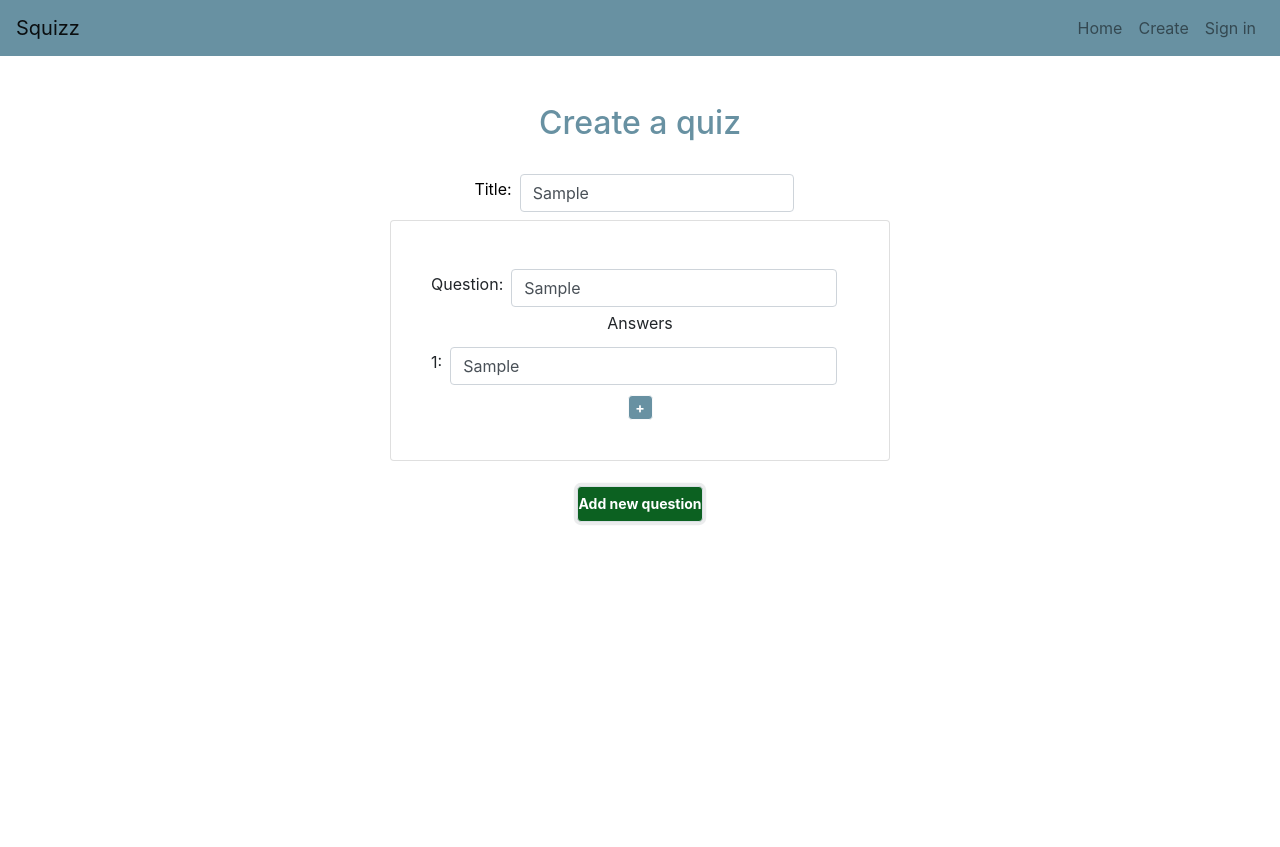
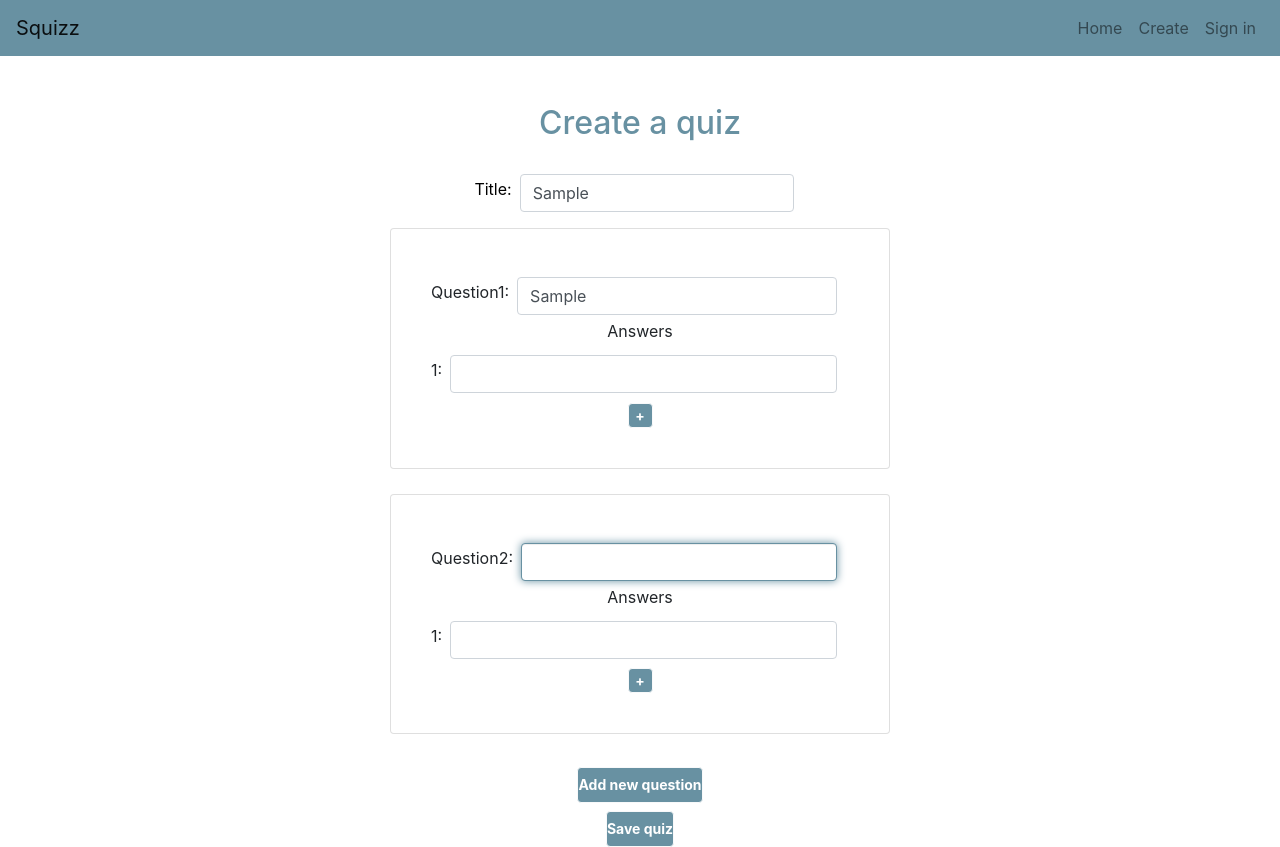
Before and after one commit to mohamedikhlaf27/Squizz, a React (Create React App) app in the folder app/: page /create in a window 1280 px wide. Both pictures are taken after typing "Sample", "Sample", "Sample" into the empty fields and a click on the button "Add new question". Before the commit the page ends 800 px from the top, so only its background shows below. Built offline with nearby package versions, Linux system fonts and the light colour scheme.

Commit message:
Add Question forms

```diff
--- a/app/src/Component/create/Create.css
+++ b/app/src/Component/create/Create.css
@@ -6,7 +6,7 @@
     margin: 0 auto 25px;
 }
 
-#addQuestion{
+#addQuestionBtn, #saveQuizBtn{
     background-color: rgb(104, 145, 162);
     padding: 0px;
     font-weight: 700;
@@ -14,7 +14,14 @@
     color: white;
 }
 
-#addAnswer{
+#saveQuizBtn:hover,
+#saveQuizBtn:active,
+#saveQuizBtn:focus {
+    background-color: rgb(12, 97, 33);
+}
+
+
+#addAnswerBtn{
     background-color: rgb(104, 145, 162);
     padding: 0px;
     font-weight: 700;
@@ -24,15 +31,15 @@
     width: 25px;
 }
 
-#addQuestion:hover,
-#addQuestion:active,
-#addQuestion:focus {
+#addQuestionBtn:hover,
+#addQuestionBtn:active,
+#addQuestionBtn:focus {
     background-color: rgb(12, 97, 33);
 }
 
-#addAnswer:hover,
-#addAnswer:active,
-#addAnswer:focus {
+#addAnswerBtn:hover,
+#addAnswerBtn:active,
+#addAnswerBtn:focus {
     background-color: rgb(12, 97, 33);
 }
 
@@ -43,3 +50,33 @@
 h2{
     color: rgb(104, 145, 162);
 }
+
+#QuestionInput:hover,
+#QuestionInput:active,
+#QuestionInput:focus {
+    border-color: rgb(104, 145, 162);
+    outline: 0;
+    /*box shadow*/
+    -webkit-box-shadow: inset 0 1px 1px rgba(0,0,0,.075),0 0 8px rgb(104, 145, 162);
+    box-shadow: inset 0 1px 1px rgba(0,0,0,.075),0 0 8px rgb(104, 145, 162);
+}
+
+#AnswerInput:hover,
+#AnswerInput:active,
+#AnswerInput:focus {
+    border-color: rgb(104, 145, 162);
+    outline: 0;
+    /*box shadow*/
+    -webkit-box-shadow: inset 0 1px 1px rgba(0,0,0,.075),0 0 8px rgb(104, 145, 162);
+    box-shadow: inset 0 1px 1px rgba(0,0,0,.075),0 0 8px rgb(104, 145, 162);
+}
+
+#title:hover,
+#title:active,
+#title:focus {
+    border-color: rgb(104, 145, 162);
+    outline: 0;
+    /*box shadow*/
+    -webkit-box-shadow: inset 0 1px 1px rgba(0,0,0,.075),0 0 8px rgb(104, 145, 162);
+    box-shadow: inset 0 1px 1px rgba(0,0,0,.075),0 0 8px rgb(104, 145, 162);
+}
--- a/app/src/Component/create/Create.js
+++ b/app/src/Component/create/Create.js
@@ -4,41 +4,82 @@ import {Button, Input} from "reactstrap";
 import './Create.css';
 import Label from "reactstrap/es/Label";
 
-const ParentComponent = props => (
+class Create extends Component {
+    state = {
+        numAnswer: 1,
+        numQuestions: 0
+    }
+
+    onAddAnswer = () => {
+        this.setState({
+            numAnswer: this.state.numAnswer + 1
+        });
+    }
+
+    onAddQuestion = () => {
+        this.setState({
+            numQuestions: this.state.numQuestions + 1
+        });
+    }
+
+    render () {
+        const Answers = [];
+        const Questions = [];
+
+        //Answer
+        const AnswerBtn = props => (
             <div className="pt-2">
-        <Button className="btn btn-light" id="addAnswer" type="submit"  onClick={props.addChild}>+ </Button>
+                <Button className="btn btn-light" id="addAnswerBtn" type="submit"  onClick={props.addAnswer}>+ </Button>
                 <div id="children-pane">
                     {props.children}
                 </div>
             </div>
         );
 
-const ChildComponent = props => <div className="form-check-inline pt-1">
+        const AnswerInput = props => <div className="form-check-inline pt-1">
             <Label className="pr-2">{props.number + 1}: </Label>
-    <Input type="text" id="title" className="form-control" data-hj-allow
+            <Input type="text" id="AnswerInput" className="form-control" data-hj-allow
                    required> </Input>
         </div>
 
-class Create extends Component {
-    state = {
-        numChildren: 1
+        for (let i = 0; i < this.state.numAnswer; i += 1) {
+            Answers.push(<AnswerInput key={i} number={i} />);
         }
+        //End Asnwer
 
-    onAddChild = () => {
-        this.setState({
-            numChildren: this.state.numChildren + 1
-        });
+        //Question
+        const QuestionBtn = props => (
+            <div className="pt-2">
+                <div>
+                    <Button className="btn btn-light" id="addQuestionBtn" type="submit" onClick={props.addQuestion}>Add new question </Button>
+                </div>
+                <div id="children-pane">
+                    {props.children}
+                </div>
+            </div>
+        );
+
+        const QuestionsForm = props => <div className="card card-container pt-5">
+
+            <div className="form-check-inline">
+                <Label className="pr-2">Question{props.number + 2}: </Label>
+                <Input type="text" id="QuestionInput" className="form-control" data-hj-allow
+                       required autoFocus> </Input>
+            </div>
+
+            <Label className="pt-1">Answers</Label>
+
+            {Answers}
+
+            <AnswerBtn addAnswer={this.onAddAnswer}> </AnswerBtn>
+        </div>
+
+        for (let i = 0; i < this.state.numQuestions; i += 1) {
+            Questions.push(<QuestionsForm key={i} number={i} />);
         }
+        //End Question
 
-    render () {
-        const children = [];
-
-        for (let i = 0; i < this.state.numChildren; i += 1) {
-            children.push(<ChildComponent key={i} number={i} />);
-        }
-
-        return (
-            <div>
+        return (<>
             <Navbar/>
             <div className="container">
 
@@ -46,7 +87,7 @@ class Create extends Component {
 
                     <h2 className="pt-5"> Create a quiz</h2>
 
-                             <div className="pt-4 pb-2 form-check-inline" id="Title">
+                    <div className="pt-4 pb-3 form-check-inline" id="Title">
                         <Label className="pr-2 titleLabel">Title: </Label>
                         <Input type="text" id="title" className="form-control" data-hj-allow
                                required autoFocus> </Input>
@@ -55,75 +96,31 @@ class Create extends Component {
                     <div className="card card-container pt-5">
 
                         <div className="form-check-inline">
-                                    <Label className="pr-2">Question: </Label>
-                                    <Input type="text" id="title" className="form-control" data-hj-allow
-                                           required autoFocus> </Input>
+                            <Label className="pr-2">Question1: </Label>
+                            <Input type="text" id="QuestionInput" className="form-control" data-hj-allow
+                                   required > </Input>
                         </div>
 
                         <Label className="pt-1">Answers</Label>
 
-                                {children}
+                        {Answers}
 
-                                <ParentComponent addChild={this.onAddChild}></ParentComponent>
+                        <AnswerBtn addAnswer={this.onAddAnswer}> </AnswerBtn>
 
                     </div>
+
+                    {Questions}
+
+                    <QuestionBtn addQuestion={this.onAddQuestion}> </QuestionBtn>
                 </div>
             </div>
 
-                    <div>
-                        <Button className="btn btn-light" id="addQuestion" type="submit">Add new question </Button>
+            <div className="pt-2">
+                <Button className="btn btn-light" id="saveQuizBtn" type="submit"> Save quiz</Button>
             </div>
-
-                </div>
+            </>
         );
     }
 }
 
-
-
 export default Create;
-
-// <div>
-//     <Navbar/>
-//
-//     <div className="container">
-//
-//         <div className="justify-content-center">
-//
-//             <h2 className="pt-5"> Create a quiz</h2>
-//
-//             <div className="pt-4 pb-2 form-check-inline" id="Title">
-//                 <Label className="pr-2 titleLabel">Title: </Label>
-//                 <Input type="text" id="title" className="form-control" data-hj-allow
-//                        required autoFocus> </Input>
-//             </div>
-//
-//             <div className="card card-container pt-5">
-//
-//                 <div className="form-check-inline">
-//                     <Label className="pr-2">Question: </Label>
-//                     <Input type="text" id="title" className="form-control" data-hj-allow
-//                            required autoFocus> </Input>
-//                 </div>
-//
-//                 <Label className="pt-1">Answers</Label>
-//
-//                 <div className="form-check-inline pt-1">
-//                     <Label className="pr-2">1: </Label>
-//                     <Input type="text" id="title" className="form-control" data-hj-allow
-//                            required> </Input>
-//                 </div>
-//
-//                 <div className="pt-2">
-//                     <Button className="btn btn-light" id="addAnswer" type="submit">+ </Button>
-//                 </div>
-//
-//             </div>
-//         </div>
-//     </div>
-//
-//     <div>
-//         <Button className="btn btn-light" id="addQuestion" type="submit">Add new question </Button>
-//     </div>
-//
-// </div>
--- a/app/src/Component/home/Home.js
+++ b/app/src/Component/home/Home.js
@@ -4,10 +4,10 @@ import Navbar from "../navbar/Navbar";
 class Home extends Component {
 
     render() {
-        return <div>
+        return <>
             <Navbar/>
             <h1>Home</h1>
-        </div>
+        </>
     }
 }
 
--- a/app/src/Component/register/Register.js
+++ b/app/src/Component/register/Register.js
@@ -89,7 +89,7 @@ class Register extends Component {
                             </Label>
                             <FormGroup check>
                                 <Label check>
-                                    <Input type="radio" id="radioTeacher" name="radio" value="true" checked={true}/>{' '}
+                                    <Input type="radio" id="radioTeacher" name="radio" value="true" defaultChecked={true}/>{' '}
                                     Teacher
                                 </Label>
                             </FormGroup>
```
Lines whose indentation alone changed are shown as unchanged.
